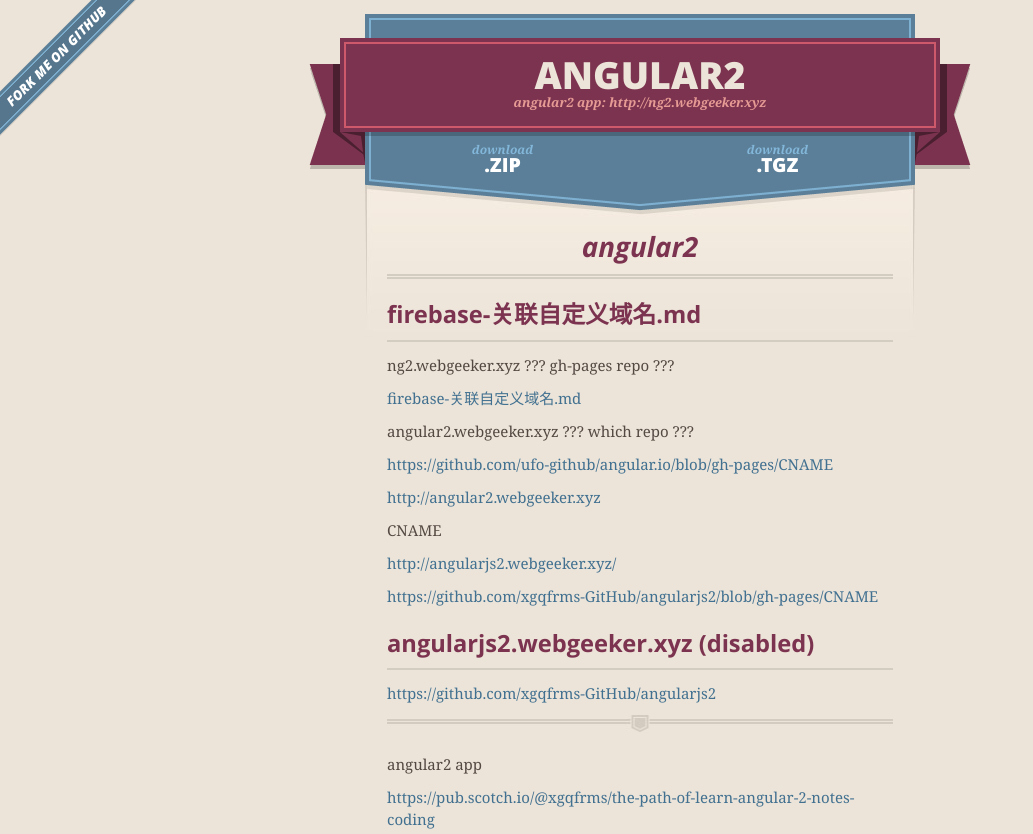
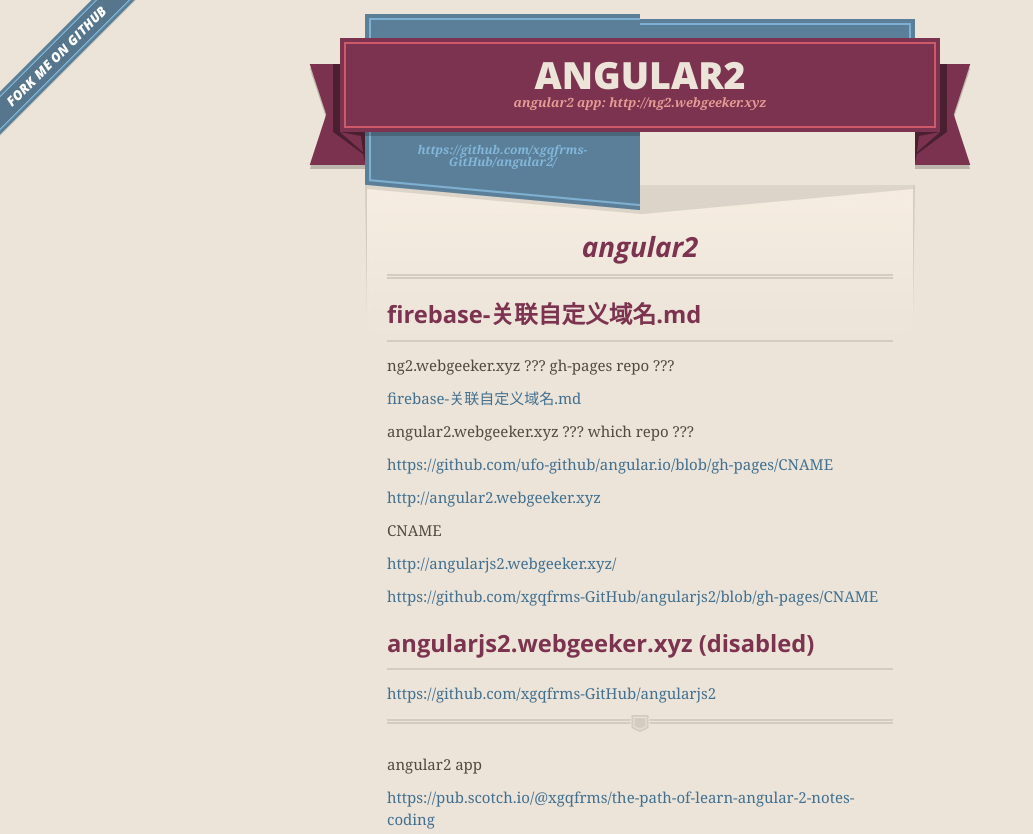
Before and after one commit to xgqfrms-GitHub/angular2, a plain HTML site: page index.html in a window 1280 px wide. Shown: the top 834 px of the page, without its empty margins (0-1033 px from the left). Drawn offline with nearby package versions, Linux system fonts and the light colour scheme.

Commit message:
https://github.com/xgqfrms-GitHub/angular2/
https://github.com/xgqfrms-GitHub/angular2/

```diff
--- a/index.html
+++ b/index.html
@@ -37,7 +37,7 @@
 
       <section id="downloads">
         <span class="inner">
-          <a href="https://github.com/xgqfrms-GitHub/angular2/zipball/master" class="zip"><em>download</em> .ZIP</a><a href="https://github.com/xgqfrms-GitHub/angular2/tarball/master" class="tgz"><em>download</em> .TGZ</a>
+          <a href="https://github.com/xgqfrms-GitHub/angular2/" class="zip"><em>https://github.com/xgqfrms-GitHub/angular2/</em></a>
         </span>
       </section>
 
```
